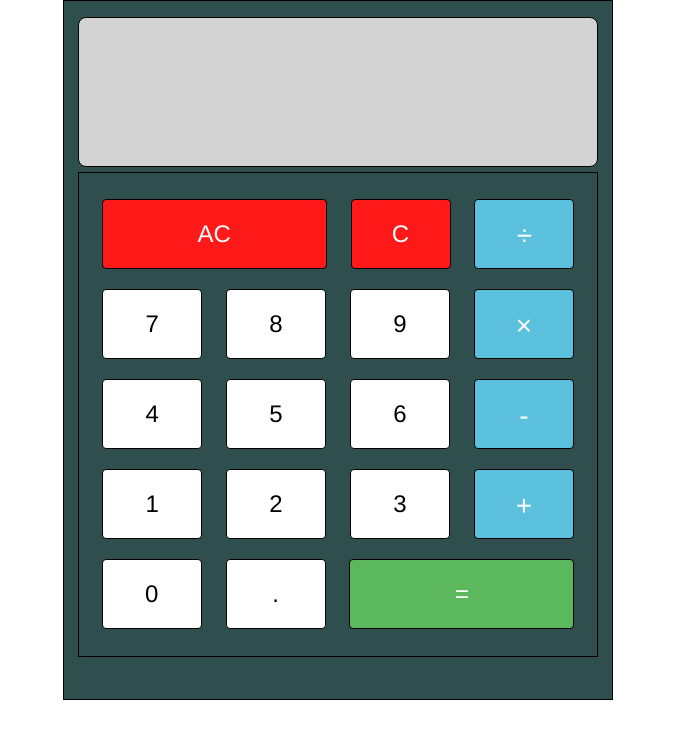
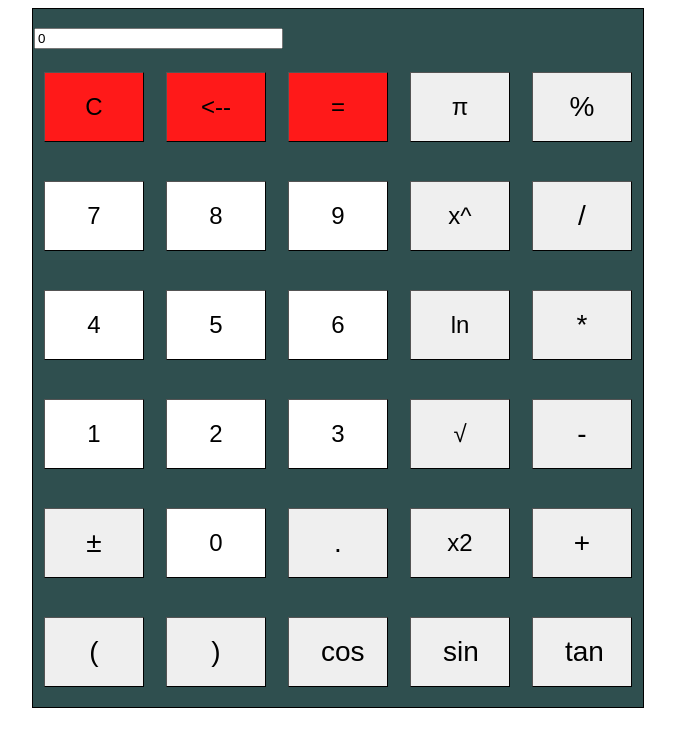
Before and after one commit to rkritika1508/JS-Calculator, a plain HTML site: page index.html in a window 1280 px wide. Shown: the whole page, without its empty margins (302-977 px from the left). Drawn offline with nearby package versions, Linux system fonts and the light colour scheme.

Commit message:
Converted Regular Calculator into Scientific Calculator
- Added more classes for scientific calculation operations within table form
-Integrated scientific calculator functions such as : Plus-minus, brackets , Cos , Sin , Tan , Decimal Point , Square-root , Ln , x^ , x2 , π

```diff
--- a/index.html
+++ b/index.html
@@ -1,39 +1,65 @@
 <!DOCTYPE html>
 <html>
 <head>
-	<title>JS Calculator</title>
-	<link rel="stylesheet" href="https://maxcdn.bootstrapcdn.com/bootstrap/3.3.7/css/bootstrap.min.css">
-  	<script src="https://ajax.googleapis.com/ajax/libs/jquery/3.2.1/jquery.min.js"></script>
-  	<script src="https://maxcdn.bootstrapcdn.com/bootstrap/3.3.7/js/bootstrap.min.js"></script>
-  	<link rel="stylesheet" type="text/css" href="calstyle.css">
+  <title>JS Calculator</title>
+  <link rel="stylesheet" type="text/css" href="calstyle.css">
+  <script type="text/javascript" src="calc.js"></script>
 </head>
+
+
 <body>
-	<div class="layout">
-	<form align="center">
-		<textarea></textarea>
-		<div class="buttons" align="center">
-			<button class="btn btn-danger" id="allclear" type="button">AC</button>
-			<button class="btn btn-danger" id="clear" type="button">C</button>
-			<button class="btn btn-info operator" id="/" type="button" value="/">&divide;</button><br>
-			<button class="btn btn-primary num" id="7" value="7" type="button">7</button>
-			<button class="btn btn-primary num" id="8" value="8" type="button">8</button>
-			<button class="btn btn-primary num" id="9" value="9" type="button">9</button>
-			<button class="btn btn-info operator" id="*" type="button" value="*">&times;</button><br>
-			<button class="btn btn-primary num" id="4" value="4" type="button">4</button>
-			<button class="btn btn-primary num" id="5" value="5" type="button">5</button>
-			<button class="btn btn-primary num" id="6" value="6" type="button">6</button>
-			<button class="btn btn-info operator" id="-" type="button" value="-">-</button><br>
-			<button class="btn btn-primary num" id="1" value="1" type="button">1</button>
-			<button class="btn btn-primary num" id="2" value="2" type="button">2</button>
-			<button class="btn btn-primary num" id="3" value="3" type="button">3</button>
-			<button class="btn btn-info operator" id="+" type="button" value="+">+</button><br>
-			<button class="btn btn-primary num" id="0" value="0" type="button">0</button>
-			<button class="btn btn-primary num" id="." value="." type="button">.</button>
-			<button class="btn btn-success" id="equal" type="button">=</button>
-		</div>
-	</form>
-</div>
 
-<script type="text/javascript" src="calc.js"></script>
+
+<form name="scientfic-calculator">
+<form align="center">
+ <table class="layout" cellspacing="0" cellpadding="1">
+   <tr>
+     <td colspan="5"><input id="display" name="display" value="0" size="28" maxlength="25"></td>
+   </tr>
+   <tr>
+     <td><input type="button" class="btn btn-danger" name="btn-danger" value="C" onclick="this.form.display.value=  0 "></td>
+     <td><input type="button" class="btn btn-danger" name="btn-danger" value="<--" onclick="deleteChar(this.form.display)"></td>
+     <td><input type="button" class="btn btn-danger" name="btn-danger" value="=" onclick="if(checkNum(this.form.display.value)) { compute(this.form) }"></td>
+     <td><input type="button" class="btn btn-operations" name="btn-operations" value="&#960;" onclick="addChar(this.form.display,'3.14159265359')"></td>
+     <td><input type="button" class="btn btn-info" name="btn-info" value="%" onclick=" percent(this.form.display)"></td>
+   </tr>
+   <tr>
+     <td><input type="button" class="btn btn-primary" name="btn-primary" value="7" onclick="addChar(this.form.display, '7')"></td>
+     <td><input type="button" class="btn btn-primary" name="btn-primary" value="8" onclick="addChar(this.form.display, '8')"></td>
+     <td><input type="button" class="btn btn-primary" name="btn-primary" value="9" onclick="addChar(this.form.display, '9')"></td>
+     <td><input type="button" class="btn btn-operations" name="btn-operations" value="x&#94;" onclick="if(checkNum(this.form.display.value)) { exp(this.form) }"></td>
+     <td><input type="button" class="btn btn-info" name="btn-info" value="/" onclick="addChar(this.form.display, '/')"></td>
+   <tr>
+     <td><input type="button" class="btn btn-primary" name="btn-primary" value="4" onclick="addChar(this.form.display, '4')"></td>
+     <td><input type="button" class="btn btn-primary" name="btn-primary" value="5" onclick="addChar(this.form.display, '5')"></td>
+     <td><input type="button" class="btn btn-primary" name="btn-primary" value="6" onclick="addChar(this.form.display, '6')"></td>
+     <td><input type="button" class="btn btn-operations" name="btn-operations" value="ln" onclick="if(checkNum(this.form.display.value)) { ln(this.form) }"></td>
+     <td><input type="button" class="btn btn-info" name="btn-info" value="*" onclick="addChar(this.form.display, '*')"></td>
+   </tr>
+   <tr>
+     <td><input type="button" class="btn btn-primary" name="btn-primary" value="1" onclick="addChar(this.form.display, '1')"></td>
+     <td><input type="button" class="btn btn-primary" name="btn-primary" value="2" onclick="addChar(this.form.display, '2')"></td>
+     <td><input type="button" class="btn btn-primary" name="btn-primary" value="3" onclick="addChar(this.form.display, '3')"></td>
+     <td><input type="button" class="btn btn-operations" name="btn-operations" value="&radic;" onclick="if(checkNum(this.form.display.value)) { sqrt(this.form) }"></td>
+     <td><input type="button" class="btn btn-info" name="btn-info" value="-" onclick="addChar(this.form.display, '-')"></td>
+   </tr>
+   <tr>
+     <td><input type="button" class="btn btn-info" name="btn-info" value="&#177" onclick="changeSign(this.form.display)"></td>
+     <td><input type="button" class="btn btn-primary" name="btn-primary" value="0" onclick="addChar(this.form.display, '0')"></td>
+     <td><input type="button" class="btn btn-info" name="btn-info" value="&#46;" onclick="addChar(this.form.display, '&#46;')"></td>
+     <td><input type="button" class="btn btn-operations" name="btn-operations" value="x&#50;" onclick="if(checkNum(this.form.display.value)) { square(this.form) }"></td>
+     <td><input type="button" class="btn btn-info" name="btn-info" value="+" onclick="addChar(this.form.display, '+')"></td>
+   </tr>
+   <tr>
+     <td><input type="button" class="btn btn-info" name="btn-info" value="(" onclick="addChar(this.form.display, '(')"></td>
+     <td><input type="button" class="btn btn-info" name="btn-info" value=")" onclick="addChar(this.form.display,')')"></td>
+     <td><input type="button" class="btn btn-info" name="btn-info" value="cos" onclick="if(checkNum(this.form.display.value)) { cos(this.form) }"></td>
+     <td><input type="button" class="btn btn-info" name="btn-info" value="sin" onclick="if(checkNum(this.form.display.value)) { sin(this.form) }"></td>
+     <td><input type="button" class="btn btn-info" name="btn-info" value="tan" onclick="if(checkNum(this.form.display.value)) { tan(this.form) }"></td>
+  </tr>
+ </table>
+</form>
+
+
 </body>
 </html>
```
